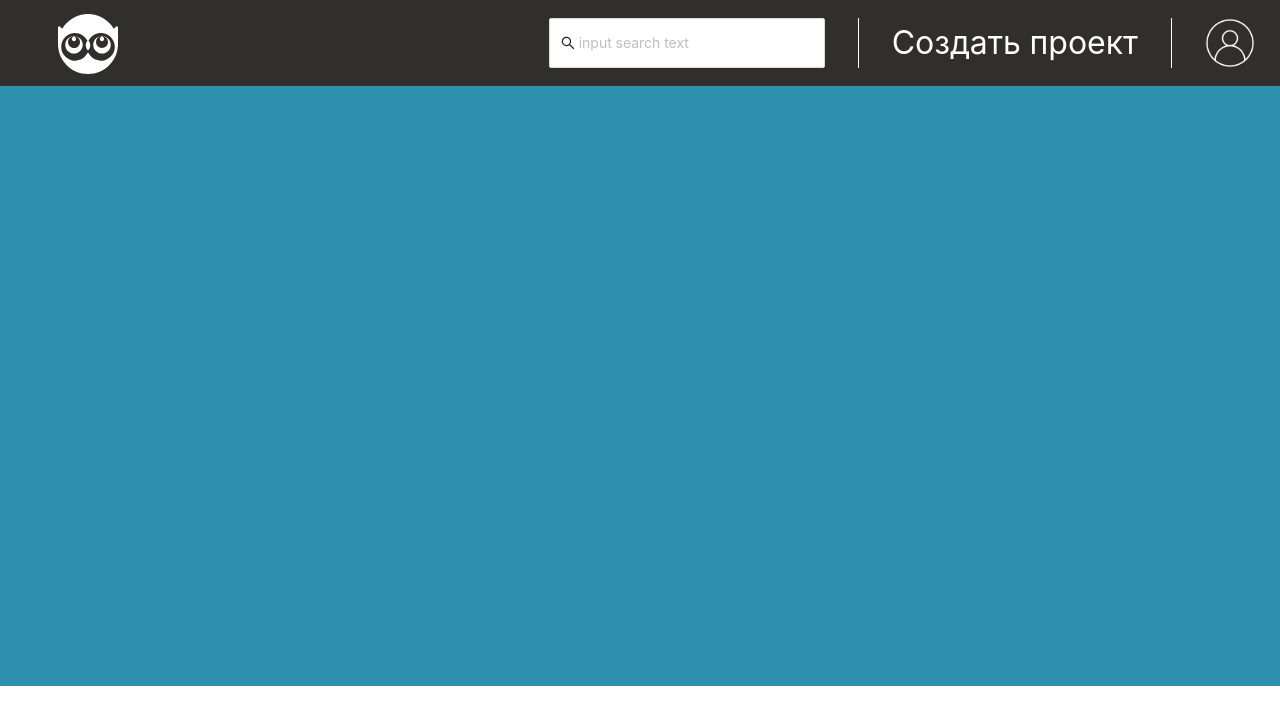
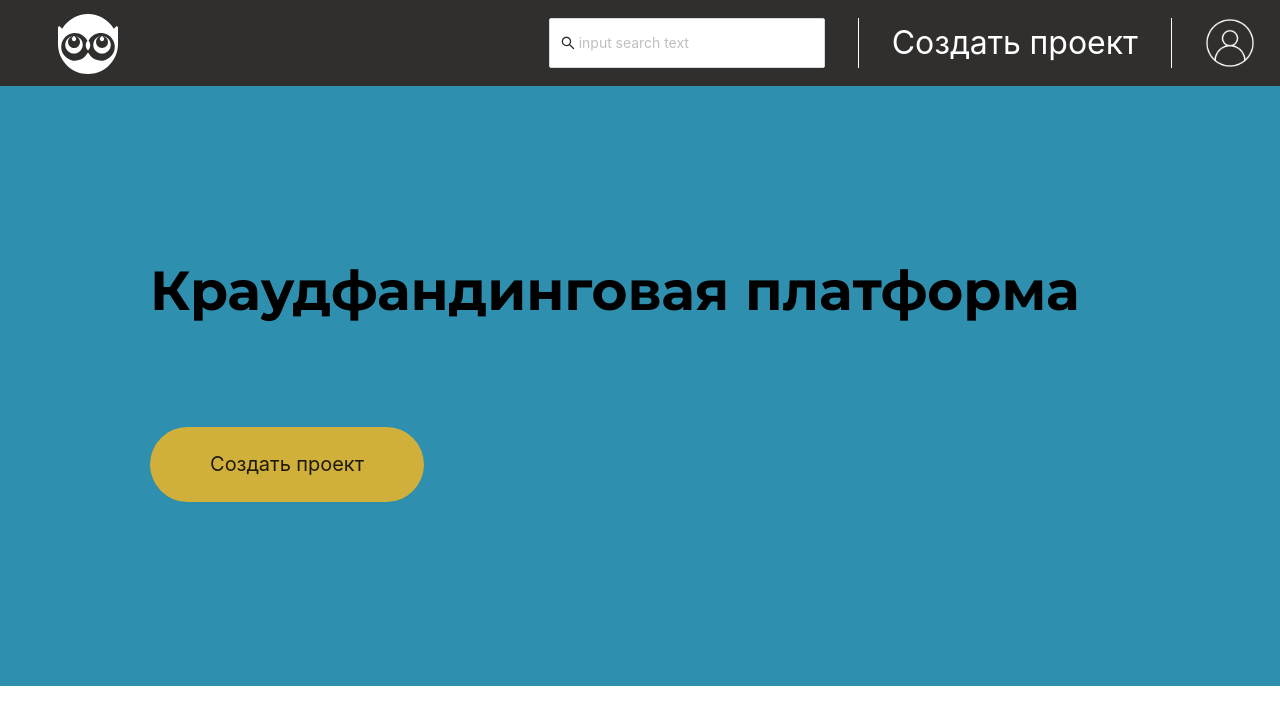
Before and after one commit to KemtaTam/React-Shift-Crowdfunding, a React (Create React App) app: page /main-page in a window 1280 px wide. Shown: the top 724 px of the page. Built offline with nearby package versions, Linux system fonts and the light colour scheme.

Commit message:
Кнопка и надпись на мейн пейдже

```diff
--- a/src/components/MainPage/MainPage.jsx
+++ b/src/components/MainPage/MainPage.jsx
@@ -1,4 +1,7 @@
 import s from './MainPage.module.css'
+import { Button } from 'antd';
+
+
 
 export const MainPage = (props) => {
 	return (
@@ -6,10 +9,19 @@ export const MainPage = (props) => {
 	)
 }
 
-const Statistic = () => {
+ const Statistic = () => {
 	return (
+
 		<div className = {s.statisticBlock}>
 
+
+
+		<div className = {s.wrapperButSub}>
+			<Button type="default" htmlType="submit" className={s.bSub}>Создать проект</Button>
+						</div>
+
+						<div className = {s.titleCrowd}>Краудфандинговая платформа</div>
 		</div>
+
 	)
 }
--- a/src/components/MainPage/MainPage.module.css
+++ b/src/components/MainPage/MainPage.module.css
@@ -1,3 +1,6 @@
+
+@import url('https://fonts.googleapis.com/css2?family=Montserrat:wght@400;700&display=swap');
+
 .statisticBlock {
     width: 100%;
 	height: 600px;
@@ -6,3 +9,53 @@
 	justify-content: space-between;
 	align-items: center
 }
+
+.formWrapper{
+	border-radius: 23px;
+	width: min-content;
+	padding-top: 15px;
+	padding-left: 30px;
+	padding-right: 30px;
+	width: 442px;
+    min-height: 484px;
+    height: max-content;
+	margin-right: auto;
+	margin-left: auto;
+	margin-top: 70px;
+	border: 1px solid black;
+}
+
+.wrapperButSub {
+	display: flex;
+	justify-content: center;
+}
+
+.bSub.bSub{
+	font-size: 20px;
+	width: 274px;
+	height: 75px;
+	background-color: #D0AF3A;
+	border: none;
+
+	border-radius: 138px;
+
+	position: absolute;
+	width: 274px;
+	height: 75px;
+	left: 150px;
+	top: 427px;
+}
+
+.titleCrowd {
+position: absolute;
+width: 930px;
+height: 67px;
+left: 150px;
+top: 257px;
+color: black;
+font-family: 'Montserrat';
+font-style: normal;
+font-weight: 700;
+font-size: 55px;
+line-height: 67px;
+}
```
